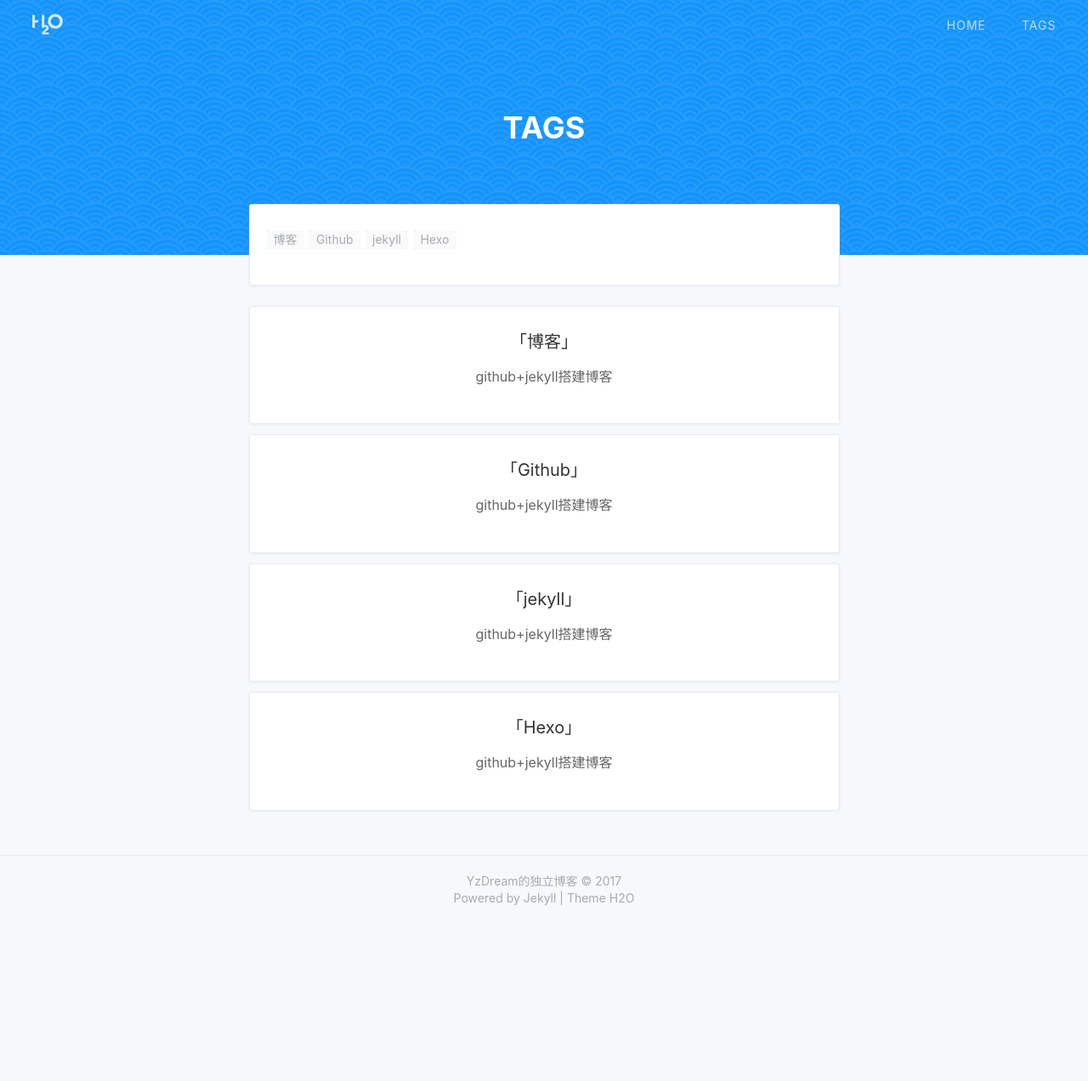
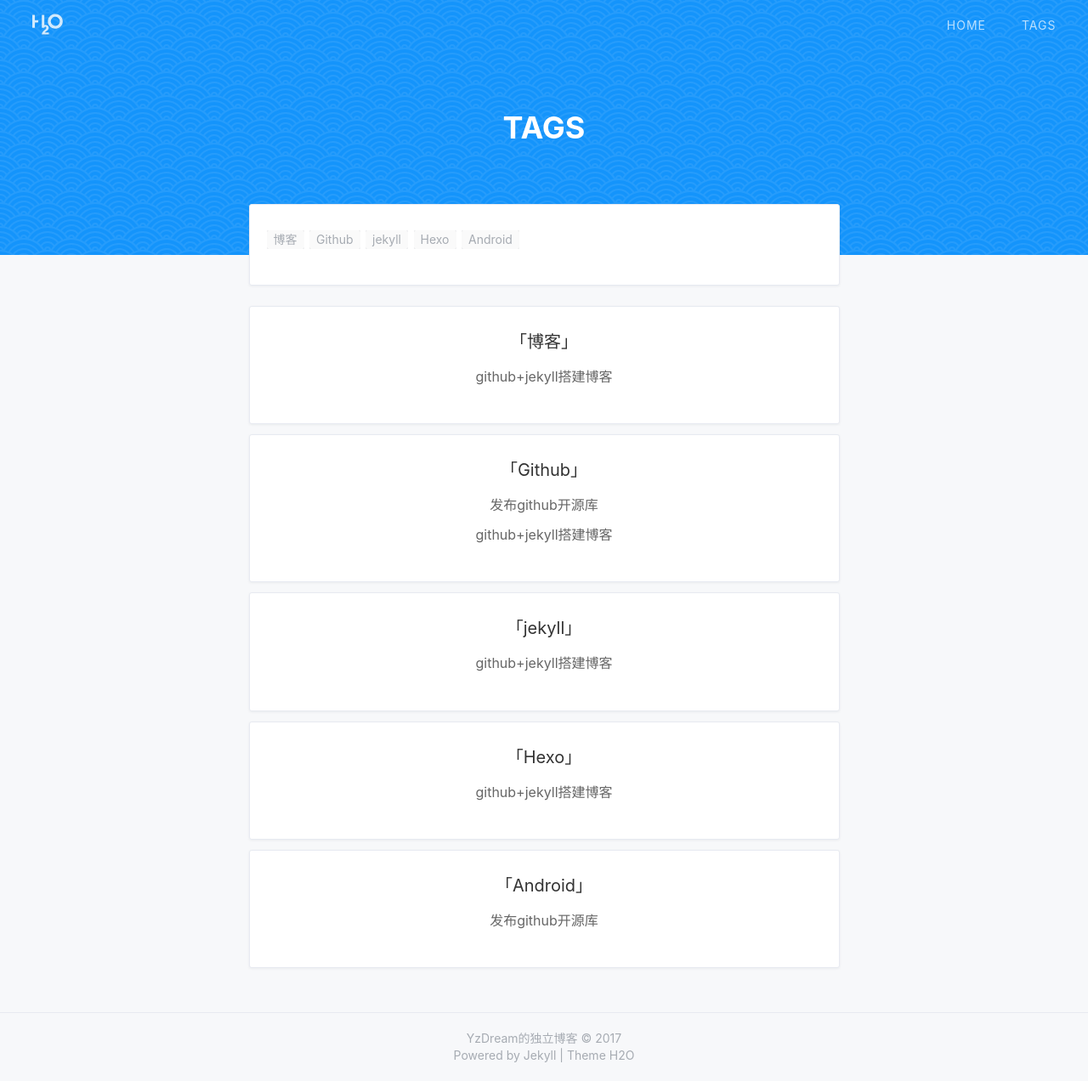
Before and after one commit to Yzdream/Yzdream.github.io, a Jekyll site: the page built from tags.html, in a window 1280 px wide and 1272 px high. Shown: the whole window at 85% size. Built offline with Jekyll 4.4.1, drawn with Linux system fonts in a browser that asks for light colours; nearby versions of some CDN libraries; a style sheet for code colours, icons or effects is not loaded; some of the changed lines change nothing that is shown.

Commit message:
Upload a new blog

````diff
--- a/_posts/2017-12-20-new-theme-h2o.md
+++ b/_posts/2017-12-20-new-theme-h2o.md
@@ -3,7 +3,7 @@ layout: post
 title: 'github+jekyll搭建博客'
 subtitle: 'H2O Theme for Jekyll'
 date: 2017-12-20
-categories: jekyll
+categories: Github
 cover: 'http://on2171g4d.bkt.clouddn.com/jekyll-theme-h2o-postcover.jpg'
 tags: 博客 Github jekyll Hexo
 ---
@@ -41,10 +41,9 @@ tags: 博客 Github jekyll Hexo
 
 首先配置我们的github身份
 ```
-$ git config --global user.name "name"  //配置用户名称
-$ git config --global user.email "123456789@qq.com" //配置用户邮箱
+$ git config --global user.name "name"//配置用户名称
+$ git config --global user.email "123456789@qq.com"//配置用户邮箱
 ```
-
 然后输入 $ ssh-keygen -t rsa 连续按三次回车，在C盘登录用户目录中会生成.ssh 文件, .ssh下可以找到id_rsa 和 id_rsa.pub两个文件,
 将id_rsa.pub用记事本打开，到 Github 的 Settings，点击左侧菜单的 SSH and GPG keys，点击 New SSH key，将id_rsa.pub里的内容全部复制到github中去，提交后就完成了git和github的配置了。
 
@@ -63,8 +62,7 @@ $ git config --global user.email "123456789@qq.com" //配置用户邮箱
 
 提交所有文件
 ```
-$ git add .
-$ git commit -m "提交说明"
+$ git add .$ git commit -m "提交说明"
 $ git push
 ```
 这三个命令完成之后就可以看到加载模板之后的博客了，修改内容或者发表博客都是一样的操作。
--- /dev/null
+++ b/_posts/2017-12-21-github-library.md
@@ -0,0 +1,65 @@
+---
+layout: post
+title: '发布github开源库'
+date: 2017-12-21
+categories: Github
+tags:  Github Android
+---
+
+##AS 第三方库的使用
+这里先说一下AS 第三方库的使用，在Android Studio中引入一个library到你的项目，你只需添加如下的一行代码到模块的build.gradle文件中即可：
+
+```
+dependencies {
+    compile 'com.github.Yzdream:InitFramework:v1.0'
+}
+```
+
+就加这么一行代码就可以使用library库了，非常简单，那么Android Studio又是怎么引用我们导入的库的呢！
+
+###Android Studio使用github上的第三方库
+我们新建一个项目之后，在Project的build.gradle中有这么一段代码：
+
+```
+allprojects {
+    repositories {
+        google()
+        jcenter()
+    }
+}
+```
+Android Studio正是从这里配置的仓库服务器上下载library的，Apache Maven是Apache开发的一个工具，提供了用于贡献library的文件服务器。我查看资料发现一般都是两个标准的Android library文件服务器：jcenter 和 Maven Central，而AS 3.0之后 都有了google()，不过我们都是使用一个免费的仓库服务器,JitPack,这里就需要定义jitpack的服务器地址：
+
+```
+
+allprojects {
+    repositories {
+        google()
+        jcenter()
+        maven { url 'https://jitpack.io' }
+    }
+}
+```
+##发布GitHub开源库
+
+ - 首先你得将你的项目变成Libaray类型的,然后发布到GitHub上.这里我就不多说怎么发布到github上了.
+ - 打开你的GitHub项目,生成Release文件
+
+ ![这里写图片描述](http://img.blog.csdn.net/20171221144523551?watermark/2/text/aHR0cDovL2Jsb2cuY3Nkbi5uZXQvcXFfMzI5Mzg0ODM=/font/5a6L5L2T/fontsize/400/fill/I0JBQkFCMA==/dissolve/70/gravity/SouthEast)
+
+点击之后就可以创建提交了
+
+![创建Release](http://img.blog.csdn.net/20171221144722282?watermark/2/text/aHR0cDovL2Jsb2cuY3Nkbi5uZXQvcXFfMzI5Mzg0ODM=/font/5a6L5L2T/fontsize/400/fill/I0JBQkFCMA==/dissolve/70/gravity/SouthEast)
+
+输入版本信息之后提交即可
+
+![输入版本信息](http://img.blog.csdn.net/20171221144846468?watermark/2/text/aHR0cDovL2Jsb2cuY3Nkbi5uZXQvcXFfMzI5Mzg0ODM=/font/5a6L5L2T/fontsize/400/fill/I0JBQkFCMA==/dissolve/70/gravity/SouthEast)
+
+
+完成之后打开 [JitPack](https://jitpack.io/) ,然后输入你上传的github项目地址
+
+![这里写图片描述](http://img.blog.csdn.net/20171221145311363?watermark/2/text/aHR0cDovL2Jsb2cuY3Nkbi5uZXQvcXFfMzI5Mzg0ODM=/font/5a6L5L2T/fontsize/400/fill/I0JBQkFCMA==/dissolve/70/gravity/SouthEast)
+
+![这里写图片描述](http://img.blog.csdn.net/20171221145419747?watermark/2/text/aHR0cDovL2Jsb2cuY3Nkbi5uZXQvcXFfMzI5Mzg0ODM=/font/5a6L5L2T/fontsize/400/fill/I0JBQkFCMA==/dissolve/70/gravity/SouthEast)
+
+到这里一个GitHub开源库就发布成功了，只需要在我们的项目中添加依赖就能使用了，当然也可以到github上将项目下载下来作为Module添加到项目使用，如果你不需要改源码的话建议直接添加依赖使用。[CSDN博客 版本](http://blog.csdn.net/qq_32938483/article/details/78863862)
````
